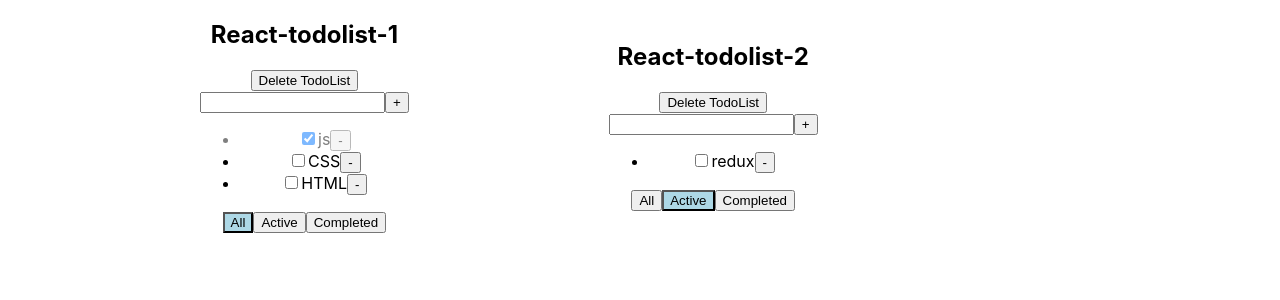
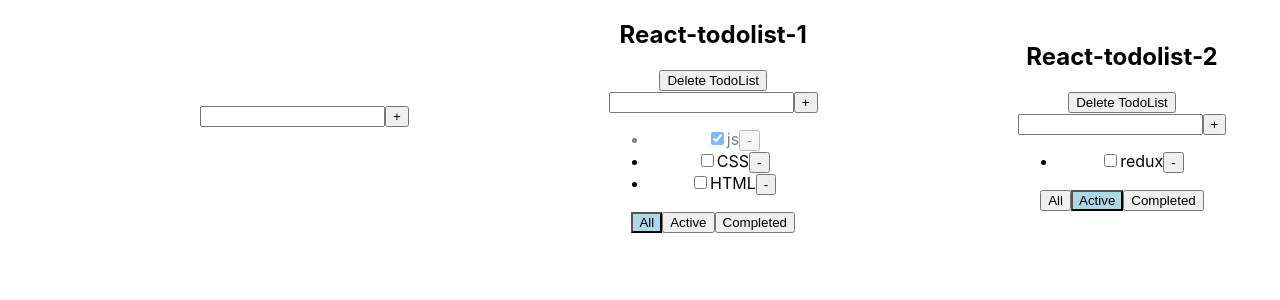
Before and after one commit to Mikhail326/TodoList-react-ts, a React (Create React App) app: page / in a window 1280 px wide. Shown: the top 300 px of the page. Built offline with nearby package versions, Linux system fonts and the light colour scheme.

Commit message:
lesson 6

```diff
--- a/src/App.tsx
+++ b/src/App.tsx
@@ -2,9 +2,10 @@
 import './App.css';
 import TodoList from './components/TodoList/TodoList';
 import { v1 } from 'uuid';
+import InputAddItemForm from './components/InputAddItemForm/InputAddItemForm';
 
 export type TypeFilterTask = 'all' | 'completed' | 'active'
-type TypeTodoList = { id: string, title: string, filter: TypeFilterTask }
+export type TypeTodoList = { id: string, title: string, filter: TypeFilterTask }
 
 function App() {
 
@@ -36,7 +37,7 @@
     const filterTodoList = todoLists.filter(el => el.id !== idTodoList)
     setTodoLists(filterTodoList)
     delete tasks[idTodoList]
-    setTasks({...tasks})
+    setTasks({ ...tasks })
   }
 
   const todoListTaskId1 = v1()
@@ -60,9 +61,33 @@
     ],
   })
 
+  const addTodoList = (title: string) => {
+    const newTodoList: TypeTodoList = { id: v1(), title: title, filter: 'all' }
+    setTodoLists([newTodoList, ...todoLists])
+    setTasks({ ...tasks, [newTodoList.id]: [] })
+  }
+
+  const changeTitleTask = (id: string, newTitleTask: string, idTodoList: string) => {
+    let newTasks = tasks[idTodoList]
+    const task = newTasks.find(el => el.id === id)
+    if (task) {
+      task.title = newTitleTask
+      setTasks({ ...tasks })
+    }
+  }
+
+  const changeTodoListTitle = (newTitleTodoList: string, idTodoList: string) => {
+    const todoList = todoLists.find(el => el.id === idTodoList)
+    if (todoList) {
+      todoList.title = newTitleTodoList
+      setTodoLists([...todoLists])
+    }
+  }
 
   return (
     <div className="App">
+      <InputAddItemForm addItem={addTodoList} />
+
       {todoLists.map(tl => {
 
         let tasksForTodolist = tasks[tl.id]
@@ -93,6 +118,8 @@
           changeTaskStatus={changeTaskStatus}
           filter={tl.filter}
           removeTodoList={removeTodoList}
+          changeTitleTask={changeTitleTask}
+          changeTodoListTitle={changeTodoListTitle}
         />
       })}
 
--- /dev/null
+++ b/src/components/EditableItem/EditableItem.tsx
@@ -0,0 +1,28 @@
+import React, { ChangeEvent, useState } from 'react';
+
+type TypePropsEditableTask = {
+  title: string
+  changeTitle: (newTitleTask: string) => void
+}
+
+function EditableItem(props: TypePropsEditableTask) {
+
+  const [activeTask, setActiveTask] = useState(false)
+  const [editTitle, setEditTitle] = useState('')
+
+  const activeTaskHandler = () => {
+    setActiveTask(!activeTask)
+    setEditTitle(props.title)
+    props.changeTitle(editTitle)
+  }
+
+  const changeTitleHandler = (e: ChangeEvent<HTMLInputElement>) => {
+    setEditTitle(e.currentTarget.value)
+  }
+
+  return (
+    activeTask ? <input onChange={changeTitleHandler} value={editTitle} onBlur={activeTaskHandler} autoFocus /> : <span onDoubleClick={activeTaskHandler} >{props.title}</span>
+  );
+}
+
+export default EditableItem;
--- /dev/null
+++ b/src/components/InputAddItemForm/InputAddItemForm.tsx
@@ -0,0 +1,46 @@
+import React, { ChangeEvent, KeyboardEvent, useState } from 'react';
+
+type PropsInputItemFormType = {
+  addItem: (title: string) => void
+}
+
+function InputAddItemForm(props: PropsInputItemFormType) {
+
+  const [titleNewTask, setTitleNewTask] = useState('')
+  const [error, setError] = useState('')
+
+  const onChangeHandler = (e: ChangeEvent<HTMLInputElement>) => {
+    setTitleNewTask(e.currentTarget.value)
+    setError('')
+  }
+
+  const onKeyPressHandler = (e: KeyboardEvent<HTMLInputElement>) => {
+    setError('')
+    if (e.charCode === 13 && titleNewTask !== '') {
+      addTask()
+    }
+  }
+
+  const addTask = () => {
+    if (titleNewTask.trim() !== '') {
+      props.addItem(titleNewTask)
+      setTitleNewTask('')
+    } else {
+      setError('Title is required!!!')
+    }
+  }
+
+  return (
+    <div>
+      <input value={titleNewTask}
+        onChange={onChangeHandler}
+        onKeyPress={onKeyPressHandler}
+        className={error ? 'error' : ''}
+      />
+      <button onClick={addTask}>+</button>
+      {error && <div className='error-message' >{error}</div>}
+    </div>
+  );
+}
+
+export default InputAddItemForm;
--- a/src/components/TodoList/TodoList.tsx
+++ b/src/components/TodoList/TodoList.tsx
@@ -1,5 +1,7 @@
-import React, { ChangeEvent, KeyboardEvent, useState } from 'react';
+import React, { ChangeEvent } from 'react';
 import { TypeFilterTask } from '../../App';
+import InputAddItemForm from '../InputAddItemForm/InputAddItemForm';
+import EditableItem from '../EditableItem/EditableItem';
 
 export type TasksType = {
   id: string
@@ -10,38 +12,19 @@
 type PropsType = {
   title: string
   tasks: Array<TasksType>
-  filter:TypeFilterTask
+  filter: TypeFilterTask
   id: string
-  removeTask: (id: string, idTodoList:string) => void
-  changeStatusFilter: (status: TypeFilterTask,idTodoList:string) => void
-  addTask: (title: string, idTodoList:string) => void
-  changeTaskStatus: (id: string, status: boolean, idTodoList:string) => void
+  removeTask: (id: string, idTodoList: string) => void
+  changeStatusFilter: (status: TypeFilterTask, idTodoList: string) => void
+  addTask: (title: string, idTodoList: string) => void
+  changeTaskStatus: (id: string, status: boolean, idTodoList: string) => void
   removeTodoList: (idTodoList: string) => void
+  changeTitleTask: (id: string, newTitleTask: string, idTodoList: string) => void
+  changeTodoListTitle: (newTitle: string, idTodoList:string) => void
 }
 
 function TodoList(props: PropsType) {
 
-  const [titleNewtask, setTitleNewTask] = useState('')
-  const [error, setError] = useState('')
-
-  const onChangeHandler = (e: ChangeEvent<HTMLInputElement>) => {
-    setTitleNewTask(e.currentTarget.value)
-  }
-  const onKeyPressHandler = (e: KeyboardEvent<HTMLInputElement>) => {
-    setError('')
-    if (e.charCode === 13) {
-      props.addTask(titleNewtask, props.id)
-      setTitleNewTask('')
-    }
-  }
-  const addTask = () => {
-   if(titleNewtask.trim() !== '') {
-    props.addTask(titleNewtask, props.id)
-    setTitleNewTask('')
-   } else {
-    setError('Titlte is required')
-   }
-  }
   const changeStatusFilterAll = () => props.changeStatusFilter('all', props.id)
   const changeStatusFilterActive = () => props.changeStatusFilter('active', props.id)
   const changeStatusFilterCompleted = () => props.changeStatusFilter('completed', props.id)
@@ -50,18 +33,19 @@
     props.removeTodoList(props.id)
   }
 
+  const addTask = (title: string) => {
+    props.addTask(title, props.id)
+  }
+
+  const changeTodoListTitle = (newTitle: string) => {
+    props.changeTodoListTitle(newTitle, props.id)
+  }
+
   return (
     <div>
-      <h2>{props.title}</h2>
+      <h2><EditableItem title={props.title} changeTitle={changeTodoListTitle} /></h2>
       <button onClick={removeTodoListHandler}>Delete TodoList</button>
-      <div>
-        <input  value={titleNewtask}
-        onChange={onChangeHandler}
-        onKeyPress={onKeyPressHandler}
-        className={error ? 'error' : ''}/>
-        <button onClick={addTask}>+</button>
-       {error &&  <div className='error-message' >{error}</div>}
-      </div>
+      <InputAddItemForm addItem={addTask} />
       <div>
         <ul>
           {props.tasks.map(t => {
@@ -71,20 +55,23 @@
             const changeTaskStatusHander = (e: ChangeEvent<HTMLInputElement>) => {
               props.changeTaskStatus(t.id, e.currentTarget.checked, props.id)
             }
-            return <li key={t.id} className={t.isDone ? 'is-done': ''}><input type="checkbox" checked={t.isDone} onChange={changeTaskStatusHander} />
-              <span>{t.title}</span>
+            const changeTitleTask = (newTitleTask: string) => {
+              props.changeTitleTask(t.id, newTitleTask, props.id)
+            }
+            return <li key={t.id} className={t.isDone ? 'is-done' : ''}><input type="checkbox" checked={t.isDone} onChange={changeTaskStatusHander} />
+              <EditableItem title={t.title} changeTitle={changeTitleTask} />
               <button onClick={removeTaskHandler}>-</button>
             </li>
           })}
         </ul>
       </div>
       <div>
-        <button className={props.filter === 'all' ? 'active-status-filter': ''}
-        onClick={changeStatusFilterAll}>All</button>
-        <button className={props.filter === 'active' ? 'active-status-filter': ''}
-        onClick={changeStatusFilterActive}>Active</button>
-        <button className={props.filter === 'completed' ? 'active-status-filter': ''}
-        onClick={changeStatusFilterCompleted}>Completed</button>
+        <button className={props.filter === 'all' ? 'active-status-filter' : ''}
+          onClick={changeStatusFilterAll}>All</button>
+        <button className={props.filter === 'active' ? 'active-status-filter' : ''}
+          onClick={changeStatusFilterActive}>Active</button>
+        <button className={props.filter === 'completed' ? 'active-status-filter' : ''}
+          onClick={changeStatusFilterCompleted}>Completed</button>
       </div>
     </div>
   );
```
